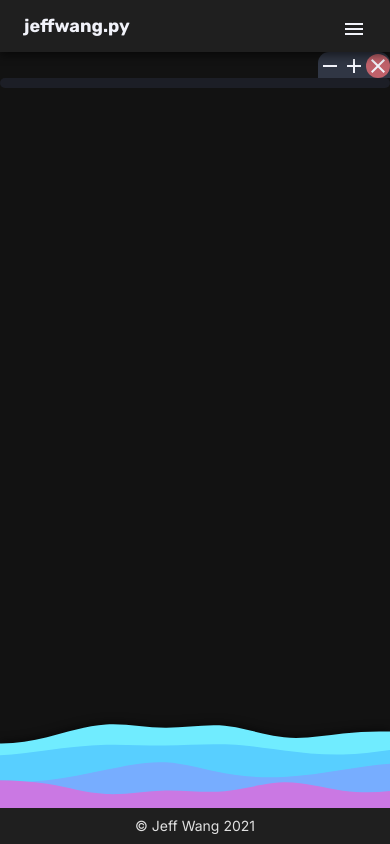
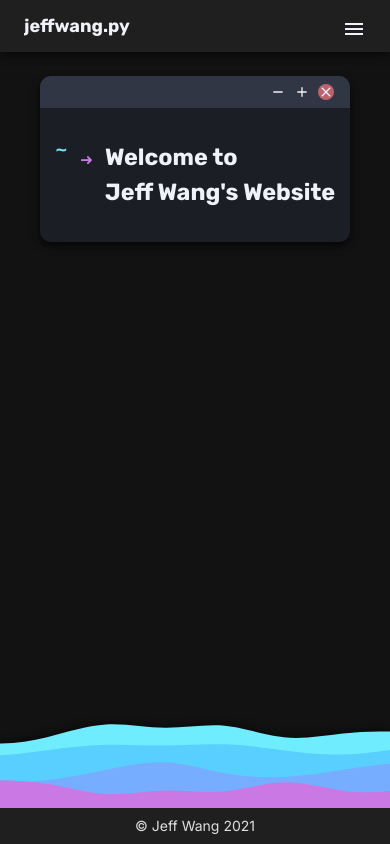
Before and after one commit to Zenoix/Personal-Website, a React (Create React App) app: page / in a window 390 px wide. Built offline with nearby package versions, Linux system fonts and the light colour scheme.

Commit message:
Worked on terminal for mobile view

```diff
--- a/src/App.css
+++ b/src/App.css
@@ -9,6 +9,7 @@
 * {
   margin: 0;
   box-sizing: border-box;
+  overflow-x: hidden;
 }
 
 body {
@@ -16,7 +17,7 @@ body {
   color: var(--main-text-color);
 }
 
-.active{
+.active {
   color: var(--blue-accent-color);
 }
 
@@ -26,7 +27,8 @@ h3,
 h4,
 h5,
 h6,
-nav {
+nav,
+.terminal {
   font-family: "Rubik", sans-serif;
 }
 
@@ -49,7 +51,7 @@ nav a {
   color: var(--main-text-color);
 }
 
-footer{
+footer {
   position: absolute;
   bottom: 0;
   filter: drop-shadow(0px -2px 4px rgba(0, 0, 0, 0.5));
@@ -60,42 +62,69 @@ footer{
   color: #e0e0e0;
 }
 
-.waves{
+.waves {
   background-position: center;
   background-repeat: none;
-  width:100vw;
+  width: 100vw;
   height: 100px;
 }
 
-.waves-small{
+.waves-small {
   aspect-ratio: 768/100;
   background-image: url("./assets/layered-waves-768.svg");
 }
 
-.waves-reg{
+.waves-reg {
   aspect-ratio: 1920/100;
   background-image: url("./assets/layered-waves-1920.svg");
 }
 
-.waves-large{
+.waves-large {
   aspect-ratio: 5120/100;
   background-image: url("./assets/layered-waves-5120.svg");
 }
 
-.term-buttons{
+.terminal-container {
+  filter: drop-shadow(0px 4px 4px rgba(0, 0, 0, 0.7));
+}
+
+.term-handle {
   background-color: #303644;
   border-top-left-radius: 11px;
   border-top-right-radius: 11px;
 }
 
-.terminal{
-  background-color: #1C1E26;
-  border-radius: 11px;
-  height: 10px;
-  width: 100%;
+.terminal {
+  background-color: #1c1e26;
+  border-bottom-left-radius: 11px;
+  border-bottom-right-radius: 11px;
+  font-size: 6vw;
 }
 
-#term-close{
-  background-color: #BF616A;
+.path {
+  color: var(--blue-accent-color);
+}
+
+.prompt {
+  color: var(--pink-accent-color);
+  font-size: 4vw;
+}
+
+@media screen and (max-width: 358px) {
+  .term-text {
+    width: 123px;
+    margin-right: 1rem;
+  }
+}
+
+#term-min,
+#term-max,
+#term-close {
+  height: 1rem;
+  width: 1rem;
+}
+
+#term-close {
+  background-color: #bf616a;
   border-radius: 50%;
 }
--- a/src/components/Home.jsx
+++ b/src/components/Home.jsx
@@ -2,7 +2,7 @@ import Terminal from "./Terminal";
 
 const Home = () => {
   return (
-    <main className="flex flex-col md:grid md:grid-cols-12 md:mx-14 md:gap-x-5 lg:mx-52">
+    <main className="flex flex-col justify-center md:grid md:grid-cols-12 md:mx-14 md:gap-x-5 lg:mx-52">
       <Terminal />
     </main>
   );
--- a/src/components/Navbar.jsx
+++ b/src/components/Navbar.jsx
@@ -15,7 +15,7 @@ const Navbar = () => {
         <h2 className="font-bold">jeffwang.py</h2>
       </div>
       <div
-        className="h-6 w-6 cursor-pointer md:hidden block mx-6"
+        className="h-6 w-6 cursor-pointer overflow-hidden md:hidden block mx-6"
         onClick={handleToggle}
       >
         <HamburgerIcon/>
--- a/src/components/Terminal.jsx
+++ b/src/components/Terminal.jsx
@@ -4,15 +4,16 @@ import Close from "@material-ui/icons/Close";
 
 const Terminal = () => {
   return (
-    <div className="terminal-container">
-      <div className="term-handle flex justify-end">
-        <div className="term-buttons">
-          <Minus/>
-          <Add/>
-          <Close id="term-close"/>
-        </div>
+    <div className='terminal-container mx-10 my-6'>
+      <div className='term-handle flex justify-end p-2'>
+        <Minus className='term-button mx-1' id='term-min' />
+        <Add className='term-button mx-1' id='term-max' />
+        <Close className='term-button mx-1 mr-2' id='term-close' />
       </div>
-      <div className="terminal"></div>
+      <div className='terminal px-2 py-8 flex justify-center font-bold'>
+        <span className='path font-normal pr-3 -mt-2'>~</span>
+        <span className='prompt font-normal mt-2 px-3 pl-0'>➜</span> <span className="term-text"><h1 className="inline">Welcome to <br></br>Jeff Wang's Website</h1></span>
+      </div>
     </div>
   );
 };
```
